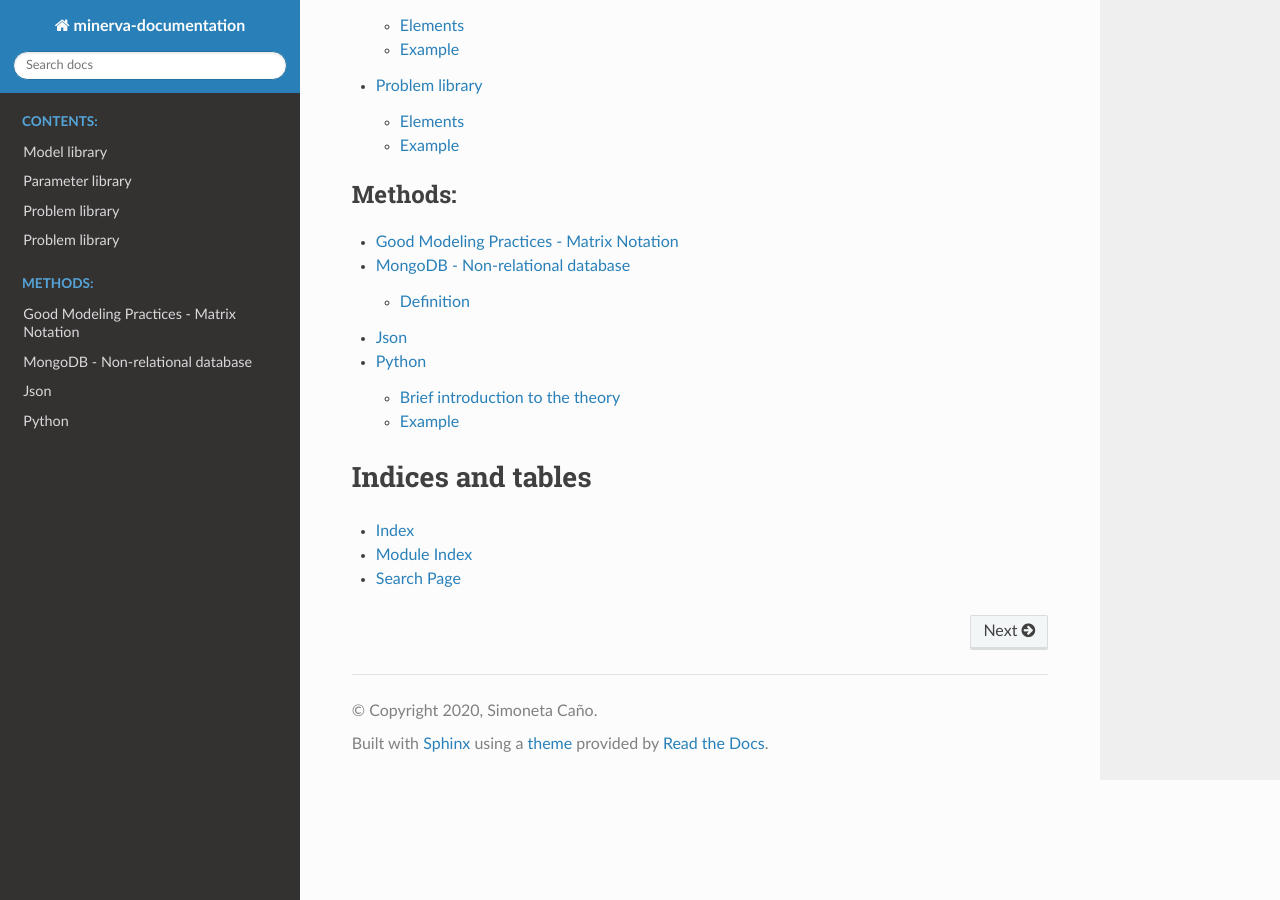
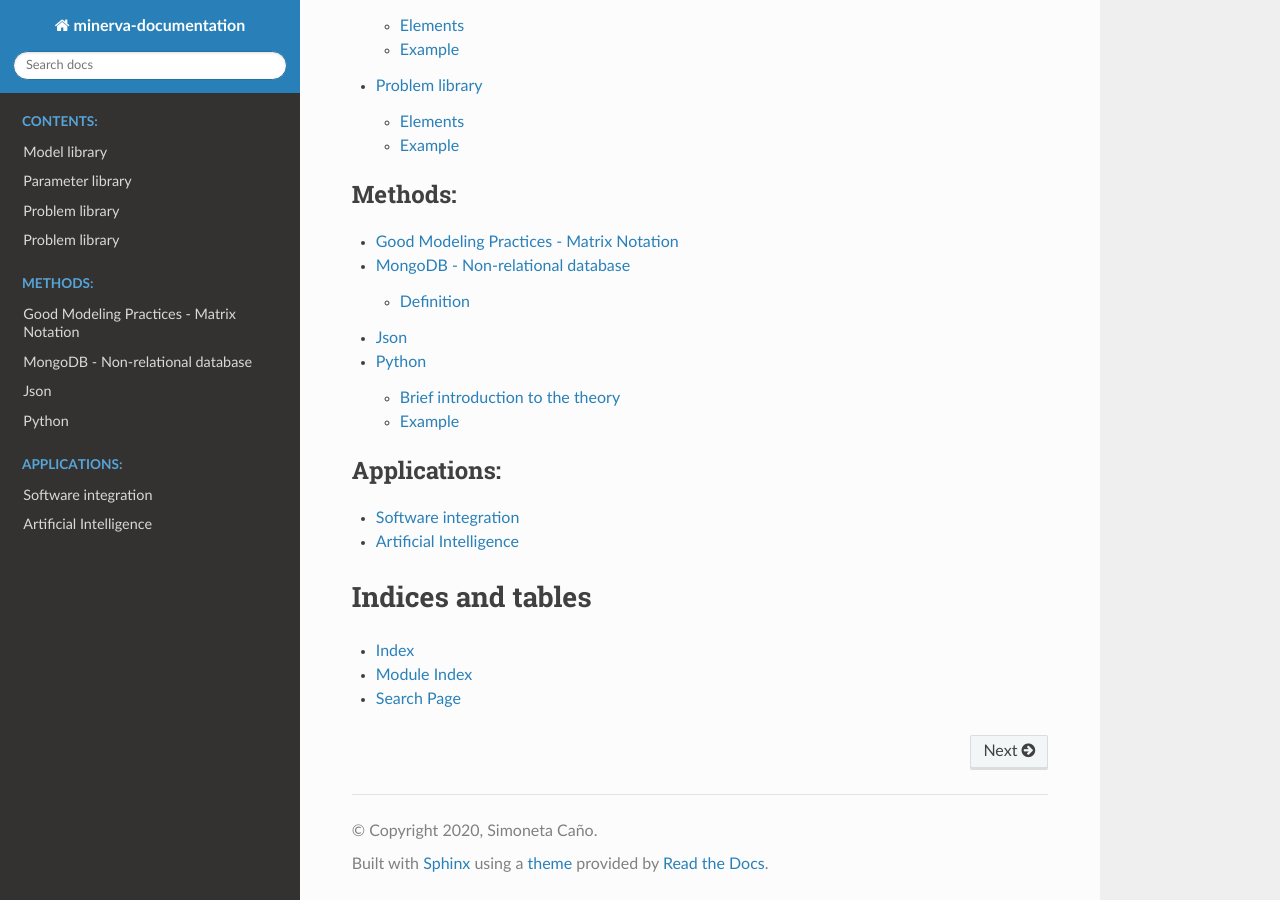
Before and after one commit to BioVL/minerva-docs, a Sphinx documentation site: the page built from docs/index.rst, in a window 1280 px wide and 900 px high, scrolled down 1714 px. Built offline with Sphinx 7.4.7 and the Read the Docs theme 2.0.0, drawn with Linux system fonts in a browser that asks for light colours.

Commit message:
addingapplication

```diff
--- a/docs/index.rst
+++ b/docs/index.rst
@@ -49,6 +49,13 @@ Overview
    Json
    Python
 
+.. toctree::
+   :maxdepth: 2
+   :caption: Applications:
+
+   Software-integration
+   AI
+
 
 Indices and tables
 ==================
```
Also changed, not shown: docs/AI.rst (added, +17 -0 lines), docs/Software-integration.rst (added, +12 -0 lines), docs/graphics/Architecture.png (added).
